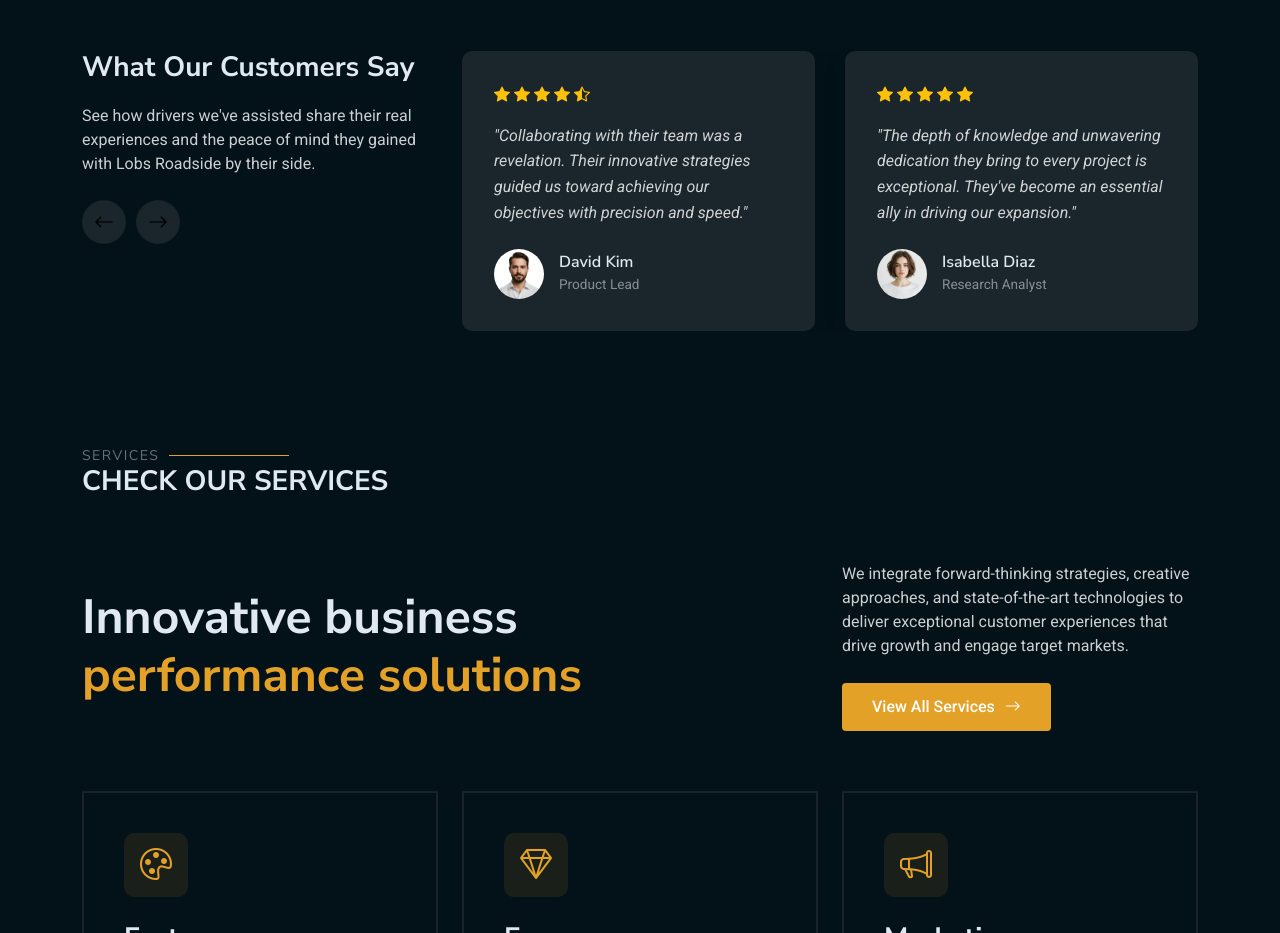
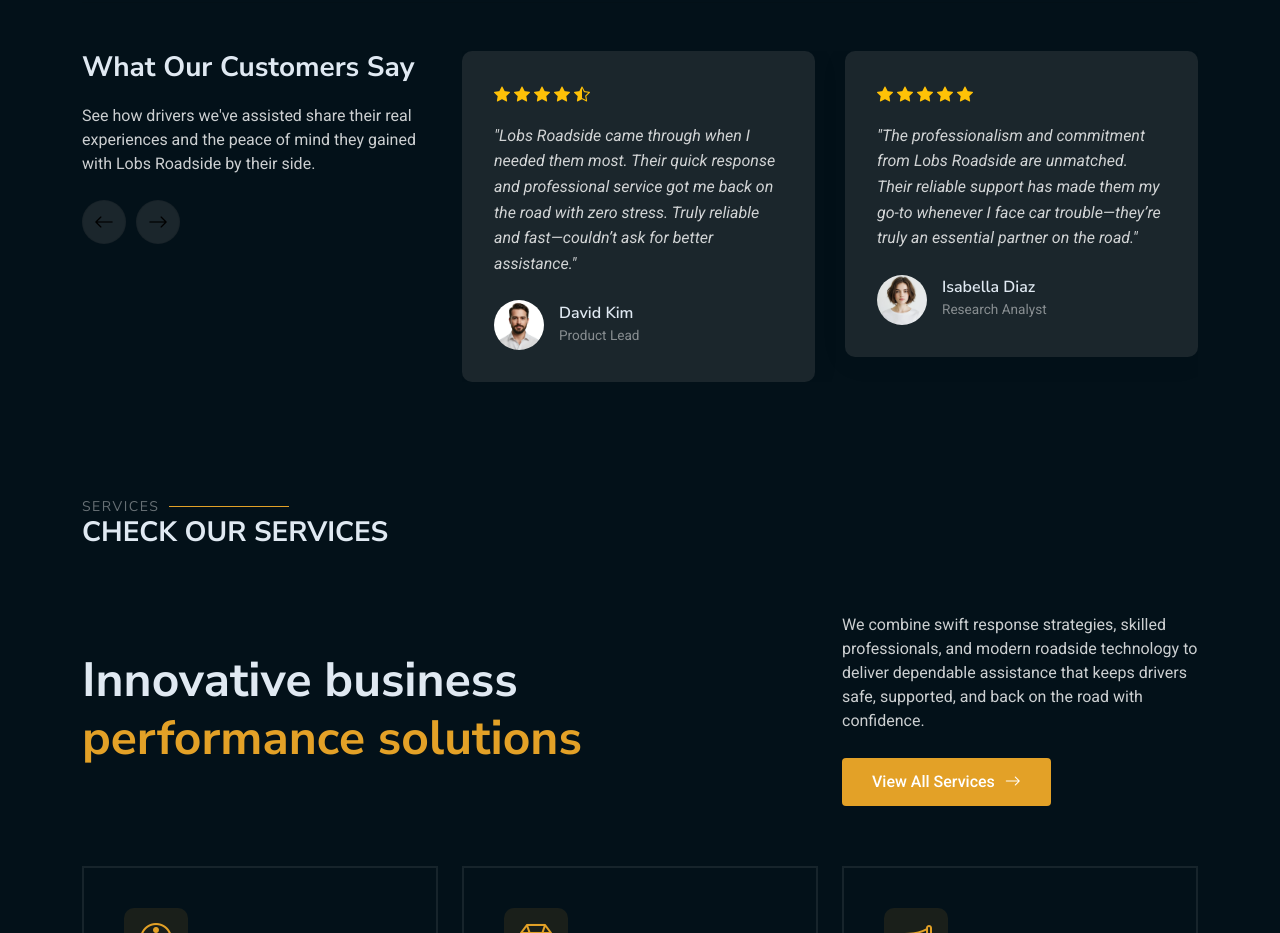
Before and after one commit to bilbiall/roadside-assistance-html, a plain HTML site: page index.html in a window 1280 px wide. Shown: the part 1740-2673 px from the top of the page. Drawn offline with Linux system fonts and the light colour scheme.

Commit message:
Update client testimonials and service summary

```diff
--- a/index.html
+++ b/index.html
@@ -268,7 +268,8 @@
                         <i class="bi bi-star-fill"></i>
                         <i class="bi bi-star-half"></i>
                       </div>
-                      <p>"Collaborating with their team was a revelation. Their innovative strategies guided us toward achieving our objectives with precision and speed."</p>
+                      <p>"Lobs Roadside came through when I needed them most. Their quick response and professional service got me back on the road with zero stress. Truly reliable and fast—couldn’t ask for better assistance."</p>
+
                       <div class="client-info d-flex align-items-center mt-4">
                         <img src="assets/img/person/person-m-1.webp" class="client-img" alt="Client" loading="lazy">
                         <div>
@@ -288,7 +289,8 @@
                         <i class="bi bi-star-fill"></i>
                         <i class="bi bi-star-fill"></i>
                       </div>
-                      <p>"The depth of knowledge and unwavering dedication they bring to every project is exceptional. They've become an essential ally in driving our expansion."</p>
+                      <p>"The professionalism and commitment from Lobs Roadside are unmatched. Their reliable support has made them my go-to whenever I face car trouble—they’re truly an essential partner on the road."</p>
+
                       <div class="client-info d-flex align-items-center mt-4">
                         <img src="assets/img/person/person-f-2.webp" class="client-img" alt="Client" loading="lazy">
                         <div>
@@ -308,7 +310,8 @@
                         <i class="bi bi-star-fill"></i>
                         <i class="bi bi-star-half"></i>
                       </div>
-                      <p>"Their dedication to delivering superior solutions and their meticulous attention to detail have profoundly impacted our corporate growth trajectory."</p>
+                      <p>"Their commitment to providing top-notch roadside support and their attention to every detail gave me complete peace of mind during a stressful breakdown. Lobs Roadside has truly elevated the standard of service on the road."</p>
+
                       <div class="client-info d-flex align-items-center mt-4">
                         <img src="assets/img/person/person-f-3.webp" class="client-img" alt="Client" loading="lazy">
                         <div>
@@ -353,8 +356,9 @@
             <div class="col-lg-4 col-md-12">
               <div class="service-summary">
                 <p>
-                  We integrate forward-thinking strategies, creative approaches, and state-of-the-art technologies to deliver exceptional customer experiences that drive growth and engage target markets.
+                We combine swift response strategies, skilled professionals, and modern roadside technology to deliver dependable assistance that keeps drivers safe, supported, and back on the road with confidence.
                 </p>
+
                 <a href="services.html" class="service-btn">
                   View All Services
                   <i class="bi bi-arrow-right"></i>
```
